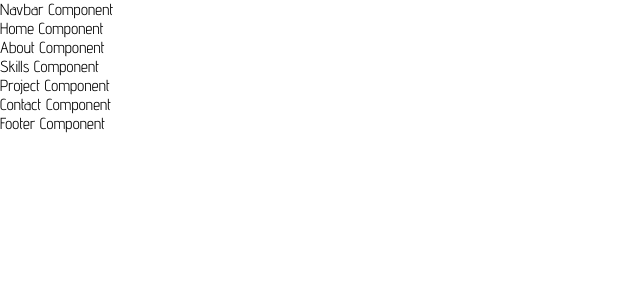
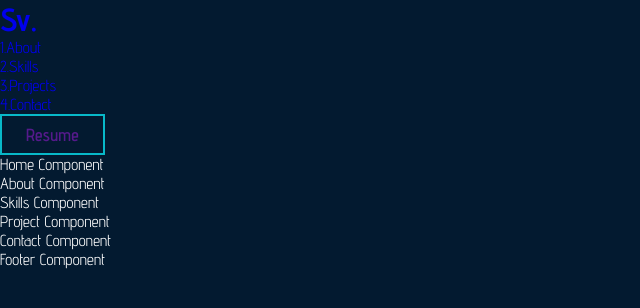
Before and after one commit to PoliceJukeBox/Portfolio-react, a React (Vite) app: page / in a window 1280 px wide. Shown: the top 308 px of the page, without its empty margins (0-640 px from the left). Built offline with nearby package versions, Linux system fonts and the light colour scheme.

Commit message:
Navbar before adding icons

```diff
--- a/src/App.css
+++ b/src/App.css
@@ -187,3 +187,11 @@ img{
         left: 100px;
     }
 }
+
+/* Body Styling */
+
+body{
+    background: var(--BgColor);
+    color: white;
+
+}
--- a/src/Components/Navbar/Navbar.jsx
+++ b/src/Components/Navbar/Navbar.jsx
@@ -4,7 +4,33 @@ function Navbar(){
 
     return(
         <>
-        <section id="navbar">Navbar Component</section>
+        <header className='header'>
+            <div className="logoDiv">
+                <h1 className="logo"><a href="#home">Sv.</a></h1>
+            </div>
+
+            <div className="navBar">
+                <ul className="navList">
+                    <li className="navItem">
+                        <a href="#about">1.<span>About</span></a>
+                    </li>
+                    <li className="navItem">
+                        <a href="#skills">2.<span>Skills</span></a>
+                    </li>
+                    <li className="navItem">
+                        <a href="#projects">3.<span>Projects</span></a>
+                    </li>
+                    <li className="navItem">
+                        <a href="#contact">4.<span>Contact</span></a>
+                    </li>
+                    <button className="btn"><a href="">Resume</a></button>
+                </ul>
+
+                <div className="closeNavBar">
+
+                </div>
+            </div>
+        </header>
         </>
     )
 }
```
